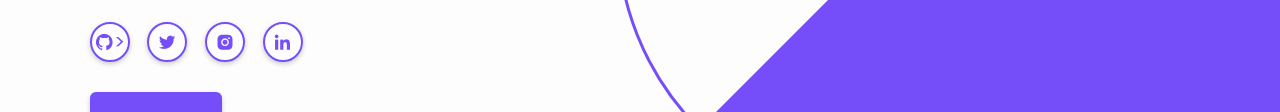
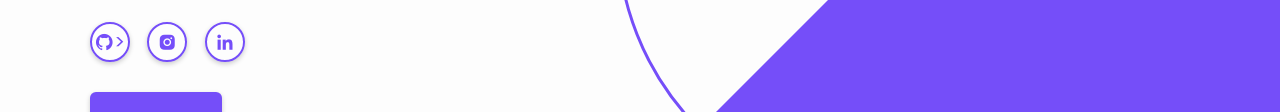
Before and after one commit to zeelshah1805/zeelportfolio.github.io, a plain HTML site: page index.html in a window 1280 px wide. Shown: the part 468-580 px from the top of the page. Drawn offline with nearby package versions, Linux system fonts and the light colour scheme.

Commit message:
Update index.html

```diff
--- a/index.html
+++ b/index.html
@@ -48,8 +48,7 @@
 
             <div class="social-media">
                 <a href="https://github.com/zeelshah1805"><i class='bx bxl-github'></i> ></a>
-                <a href="#"><i class='bx bxl-twitter' ></i></a>
-                <a href="#"><i class='bx bxl-instagram-alt' ></i></a>
+                <a href="https://www.instagram.com/zeel_shah05/"><i class='bx bxl-instagram-alt' ></i></a>
                 <a href="https://www.linkedin.com/in/zeel-shah-8082971a5/"><i class='bx bxl-linkedin' ></i></a>
             </div>
 
```
